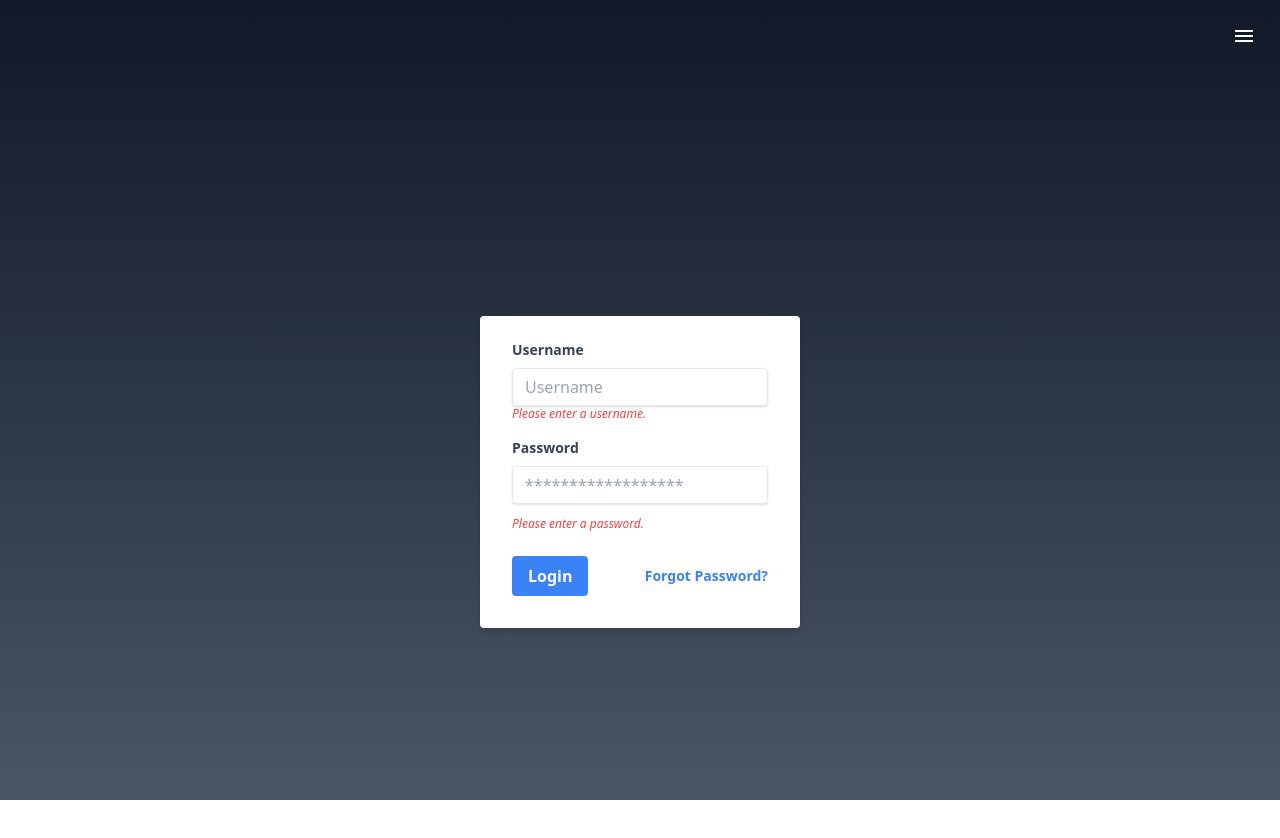
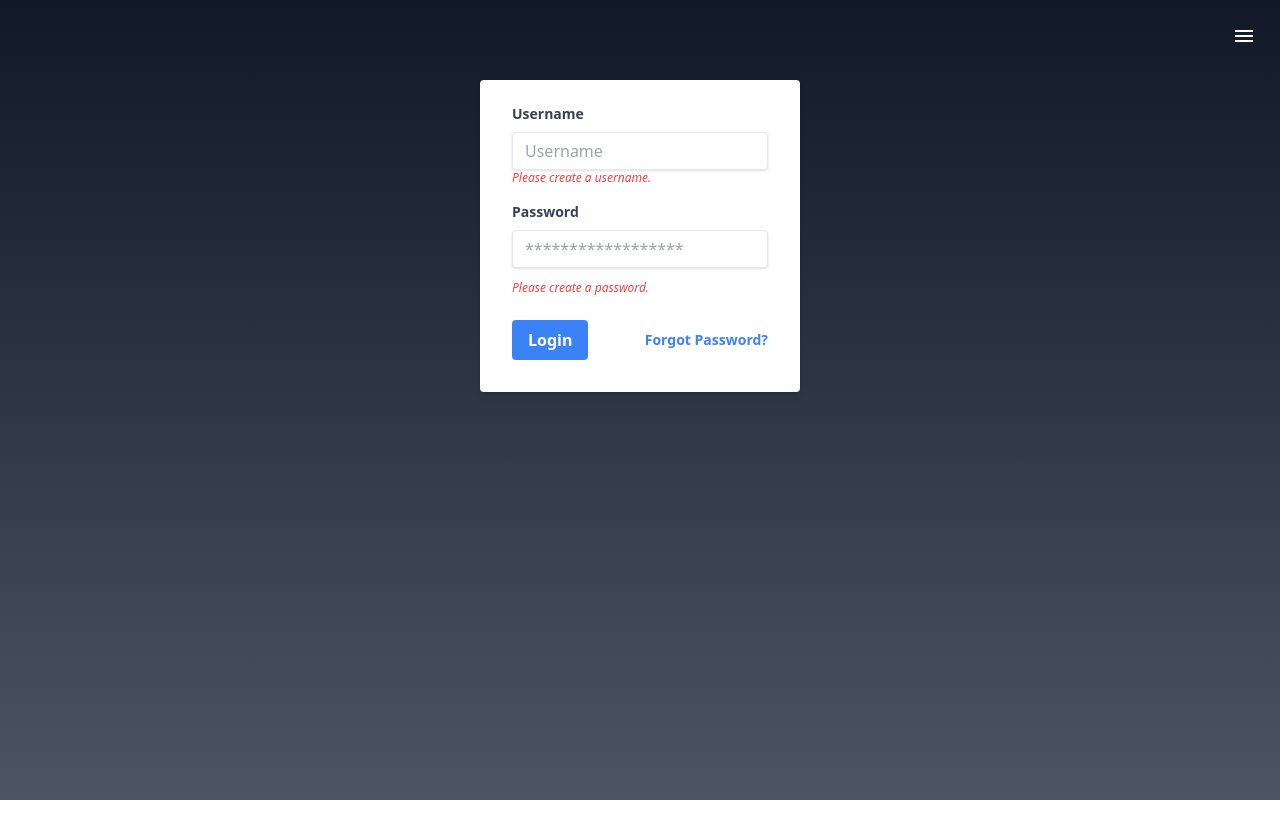
Before and after one commit to ChronoKross/chronos-front, a React (Vite) app: page /login in a window 1280 px wide. Shown: the top 838 px of the page. After the commit the page ends 800 px from the top, so only its background shows below. Built offline with nearby package versions, Linux system fonts and the light colour scheme.

Commit message:
Update Login.jsx

```diff
--- a/src/pages/Login.jsx
+++ b/src/pages/Login.jsx
@@ -4,8 +4,9 @@ import axios from "axios";
 export default function Login() {
   const [userName, setUserName] = useState("");
   const [password, setPassword] = useState("");
-  const [isLoading, setIsLoading] = useState(false);
-  const [error, setError] = useState(""); // Add state for error message
+  const [isLoading, setIsLoading] = useState(false); // Add loading state
+
+  // const useContext = useContext(UserContext);
 
   function handleUser(e) {
     setUserName(e.target.value);
@@ -17,8 +18,7 @@ export default function Login() {
 
   async function handleSubmit(e) {
     e.preventDefault();
-    setIsLoading(true);
-    setError(""); // Reset error state before making the request
+    setIsLoading(true); // Set loading to true when submitting
 
     try {
       const response = await axios.post(
@@ -30,21 +30,22 @@ export default function Login() {
       );
 
       if (response.status === 200) {
+        // Save the username in localStorage
         localStorage.setItem("admin", userName);
+
+        // Redirect to the home page ("/") after successful login
         window.location.href = "/";
       }
     } catch (error) {
-      // Display error message to the user
-      setError("Wrong credentials. Please try again.");
       console.error(error);
     } finally {
-      setIsLoading(false);
+      setIsLoading(false); // Set loading to false after login attempt
     }
   }
 
   return (
-    <div className="flex justify-center items-center h-screen">
-      <div className="w-full max-w-xs">
+    <div className=" flex justify-center align-middle">
+      <div className="w-full max-w-xs h-fit ">
         <form className="bg-white shadow-md rounded px-8 pt-6 pb-8 mb-4">
           <div className="mb-4">
             <label
@@ -62,10 +63,9 @@ export default function Login() {
               autoComplete="username"
             />
             <p className="text-red-500 text-xs italic">
-              {!userName && "Please enter a username."}
+              {userName ? "" : "Please create a username."}
             </p>
           </div>
-
           <div className="mb-6">
             <label
               className="block text-gray-700 text-sm font-bold mb-2"
@@ -82,22 +82,20 @@ export default function Login() {
               autoComplete="current-password"
             />
             <p className="text-red-500 text-xs italic">
-              {!password && "Please enter a password."}
+              {password ? "" : "Please create a password."}
             </p>
           </div>
-
           <div className="flex items-center justify-between">
             <button
               className={`bg-blue-500 hover:bg-blue-700 text-white font-bold py-2 px-4 rounded focus:outline-none ${
-                isLoading ? "opacity-50 cursor-wait" : ""
+                isLoading ? "opacity-50 cursor-wait" : "" // Disable button and show loading cursor while loading
               }`}
               type="submit"
               onClick={(e) => handleSubmit(e)}
-              disabled={isLoading}
+              disabled={isLoading} // Disable the button while loading
             >
               {isLoading ? "Logging In..." : "Login"}
             </button>
-            <p className="text-red-500 text-xs italic">{error}</p>
             <a
               className="inline-block align-baseline font-bold text-sm text-blue-500 hover:text-blue-800"
               href="#"
```
